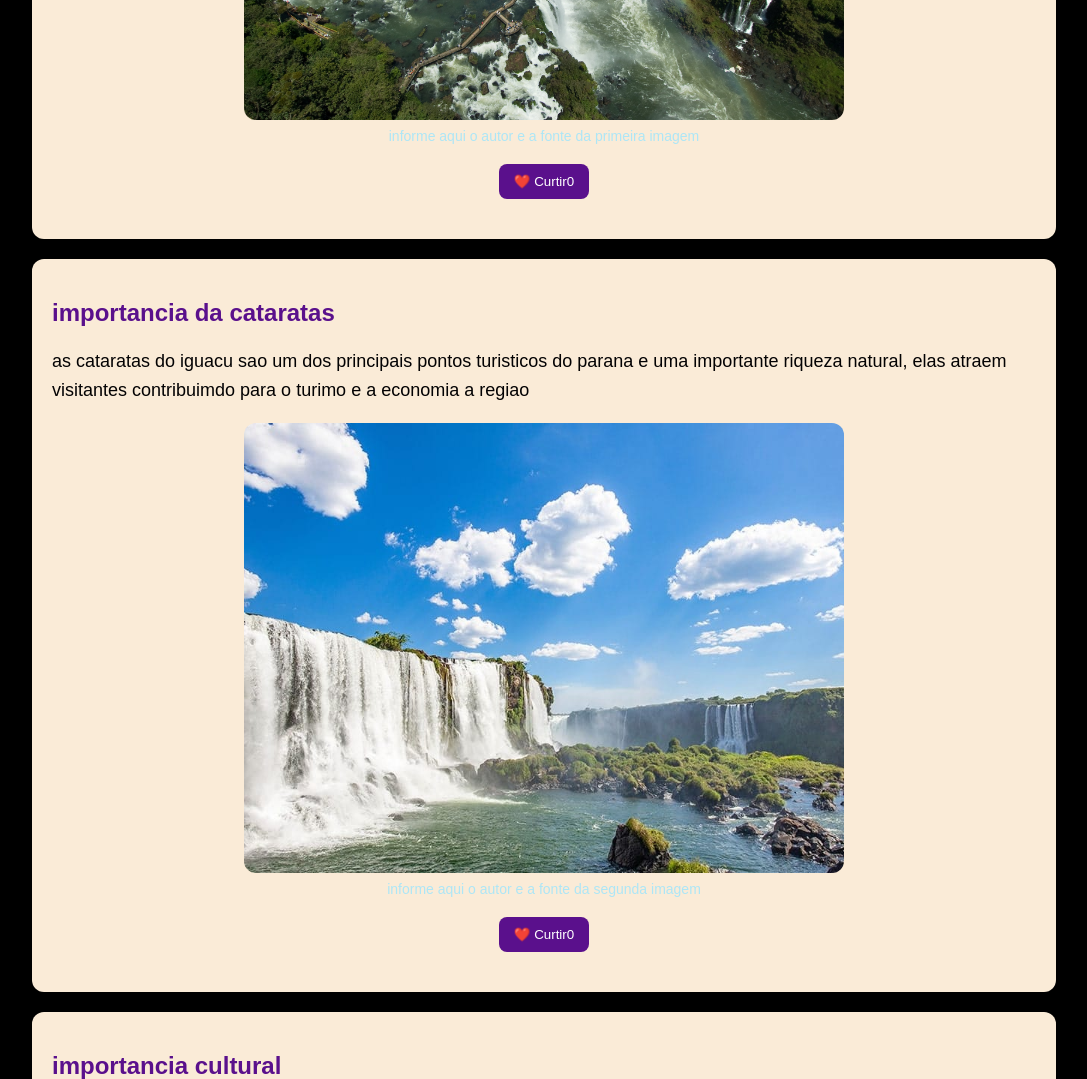
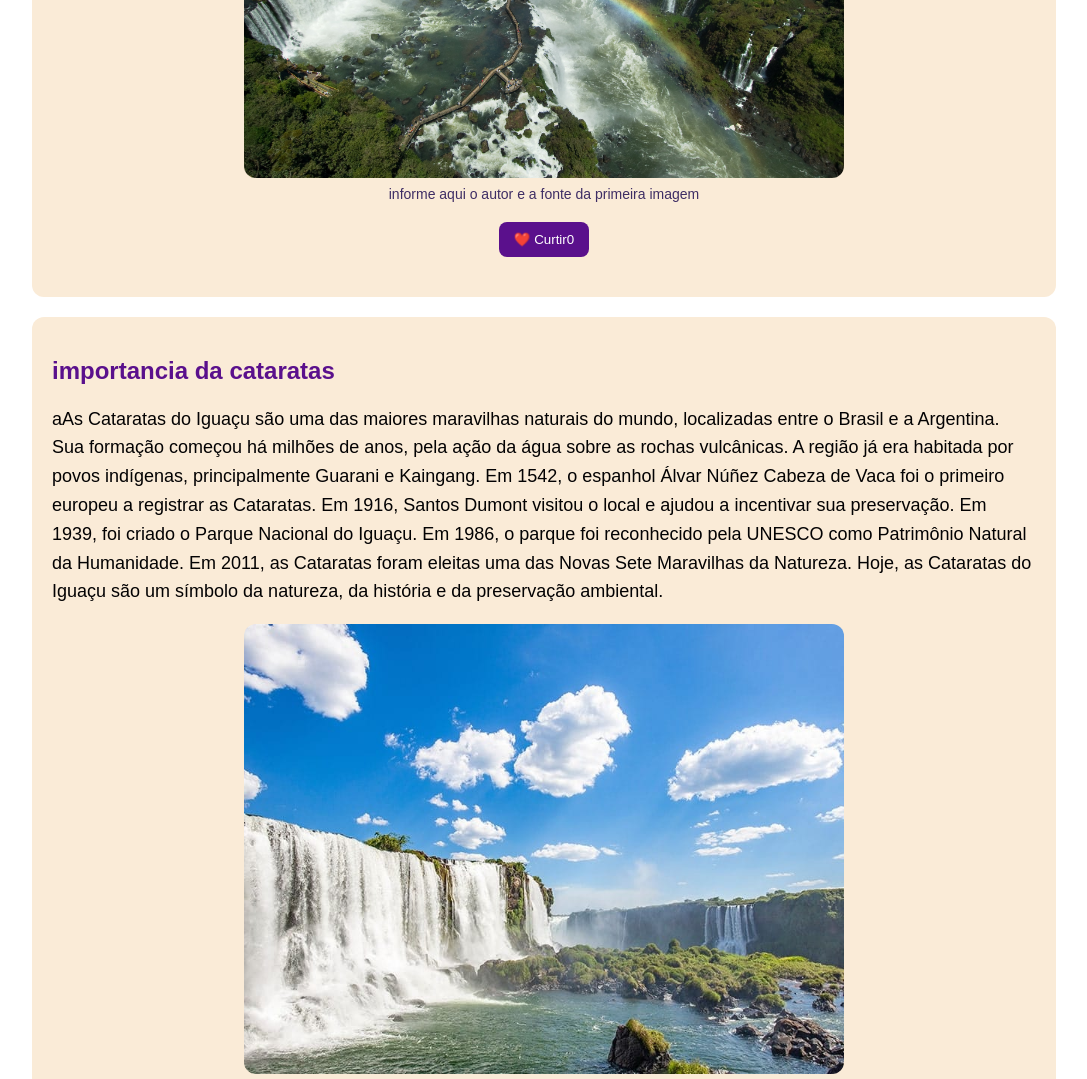
Before and after one commit to nathalyrochasantos-hash/arte.paranaense, a plain HTML site: page index.html in a window 1280 px wide. Shown: the part 680-1759 px from the top of the page, without its empty margins (96-1183 px from the left). Drawn offline with Linux system fonts and the light colour scheme.

Commit message:
atualizei o iindex e o style

```diff
--- a/index.html
+++ b/index.html
@@ -25,7 +25,7 @@
     <main>
         <section id="Sobre">
             <h2> SEJAM BEM VINDOS AO MEU SITE</h2>
-            <p>as cataratas mais lindas do parana</p>
+            <p>As Cataratas do Iguaçu ficam entre o Brasil e a Argentina, no rio Iguaçu. São formadas por aproximadamente 275 quedas-d'água e são conhecidas por sua beleza natural. São uma das Sete Maravilhas da Natureza e Patrimônio Natural da Humanidade.</p>
             <figure>
                 <img src="imagem_1.jpg" alt="descreva aqui o que aparece na imagem">
                 <figcaption>
@@ -43,8 +43,15 @@
         </section>
         <section id="Historia">
             <h2>importancia da cataratas</h2>
-            <p>as cataratas do iguacu sao um dos principais pontos turisticos do parana e uma importante riqueza
-                natural, elas atraem visitantes contribuimdo para o turimo e a economia a regiao</p>
+            <p>aAs Cataratas do Iguaçu são uma das maiores maravilhas naturais do mundo, localizadas entre o Brasil e a Argentina. Sua formação começou há milhões de anos, pela ação da água sobre as rochas vulcânicas.
+
+A região já era habitada por povos indígenas, principalmente Guarani e Kaingang. Em 1542, o espanhol Álvar Núñez Cabeza de Vaca foi o primeiro europeu a registrar as Cataratas.
+
+Em 1916, Santos Dumont visitou o local e ajudou a incentivar sua preservação. Em 1939, foi criado o Parque Nacional do Iguaçu.
+
+Em 1986, o parque foi reconhecido pela UNESCO como Patrimônio Natural da Humanidade. Em 2011, as Cataratas foram eleitas uma das Novas Sete Maravilhas da Natureza.
+
+Hoje, as Cataratas do Iguaçu são um símbolo da natureza, da história e da preservação ambiental.</p>
             <figure>
                 <img src="imagem_2.jpg" alt="descreva aqui o que aparece na imagem">
                 <figcaption>
@@ -61,7 +68,7 @@
             <h2>importancia cultural</h2>
             <p>sao um simbolo da cultura paranaense pois representam a beleza e riqueza natural do parana, fazem parte
                 do estado e sao motivo e orgulho para os paranaenes, alem de aproximarem diferentes culturas por estarem
-                localizadas na regiao de fronteira entre brasil e argentita</p>
+                localizadas na regiao de fronteira entre brasil e argentina</p>
             <figure>
                 <img src="imagem_3.jpg" alt="descreva aqui o que aparece na imagem">
                 <figcaption>
@@ -78,13 +85,13 @@
             <div class="cards-curiosidades">
             <div class="card">
                 <h3>curiosidade 2</h3>
-                <p>escreva outra informacao interessante.</p>
+                <p>As Cataratas do Iguaçu possuem cerca de 275 quedas-d'água. Sua maior queda é a Garganta do Diabo. Seu nome significa “água grande” e elas abrigam diversos animais e plantas. São uma das 7 Maravilhas da Natureza\! 🌊</p>
             </div>
             </div>
         </section>
         <section id="Memoria">
             <h2> patrimonio</h2>
-            <p> vou compartilhar imagem do patrimonio das cataratas do iguaçu</p>
+            <p> A memória das Cataratas do Iguaçu representa sua história, desde os povos indígenas que habitavam a região até sua descoberta pelos europeus e sua preservação como patrimônio natural. Elas são um símbolo da natureza, da cultura e da história do Brasil e da Argentina.</p>
             <div class="galeria">
                 <figure>
                     <img src="imagem_4.jpg" alt="a imagem mostra pessoas observando as cataratas de uma ponte">
--- a/style.css
+++ b/style.css
@@ -1,13 +1,13 @@
 
 :root{
-    --cor-fundo: black;
+    --cor-fundo: rgb(255, 255, 255);
     --cor-texto: #030203;
     --cor-principal: #5A108C;
     --cor-secundaria: #9b4d83;
     --cor-hover:#c77dff;
     --cor-superficie:antiquewhite;
     --cor-card:#5A108C;
-    --cor-legenda:#ADE6F6;
+    --cor-legenda:#3e2d64;
     --cor-clara:white;
     --cor-rodape:white;
 
@@ -15,8 +15,8 @@
 
 .tema-escuro{
 --cor-fundo:#121212;
---cor-texto:#f5f5f5;
---cor-principal: #d7a6ca;
+--cor-texto:#5b16b4;
+--cor-principal: #3b1846;
 --cor-superficie: #1e1e1e;
 --cor-card: #2b2530;
 
```
